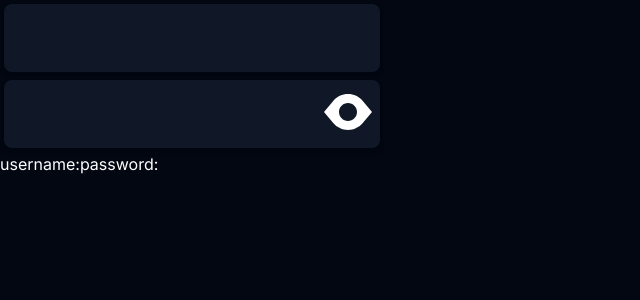
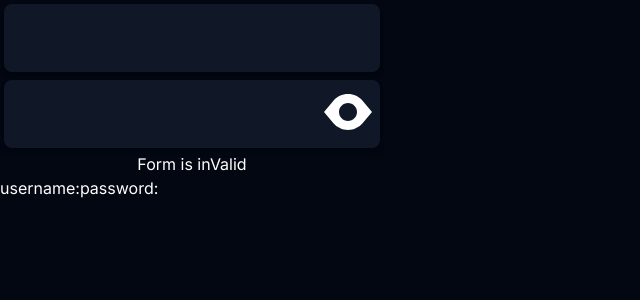
Before and after one commit to mk1MoreBugs/wrbmj, a Vue app in the folder frontend/: page / in a window 1280 px wide. Shown: the top 300 px of the page, without its empty margins (0-640 px from the left). Built offline with nearby package versions, Linux system fonts and the light colour scheme; the HTML template or start-up script is replaced by a standard one.

Commit message:
move logic in LoginCard into auth store

```diff
--- a/frontend/src/components/LoginCard.vue
+++ b/frontend/src/components/LoginCard.vue
@@ -1,19 +1,24 @@
 <script setup lang="ts">
-import { reactive } from "vue"
+import PasswordInput from "@/components/PasswordInput.vue"
+import {useAuthStore} from "@/stores/auth"
+
 import type { UserCredentials } from "@/models/UserCredentials.ts"
-import PasswordInput from "@/components/PasswordInput.vue"
 
-const userCredentials = reactive<UserCredentials>({ username: "", password: "" })
 
-const handlePasswordInput = (newValue: string) => {
-  userCredentials.password = newValue;
-};
+const store = useAuthStore()
+
+const userCredentials: UserCredentials = store.userCredentials
+
+const handleSubmit = () => {
+  store.login()
+}
+
 </script>
 
 <template>
-  <div class="w-96 flex flex-col">
-    <input
-      class="
+  <form @submit.prevent="handleSubmit">
+    <div class="w-96 flex flex-col">
+      <input class="
         bg-neutral
         flex justify-between
         m-1 min-h-[58px] h-[68px]
@@ -21,17 +26,18 @@ const handlePasswordInput = (newValue: string) => {
         shadow-md/20
         overflow-hidden
         focus-within:border-neutral focus-within:outline-secondary focus-within:outline-3
-      "
-      type="text"
-      v-model.trim="userCredentials.username"
-    />
-    <PasswordInput
-      id=""
-      label=""
-      :value=userCredentials.password
-      @update:value="handlePasswordInput"
-    />
-  </div>
+      " type="text" v-model.trim="userCredentials.username" />
+
+      <PasswordInput id="" label="" :value=userCredentials.password @update:value="store.handlePasswordInput" />
+
+      <button
+        type="submit"
+        :disabled="!store.isFormValid"
+      >
+        {{ store.isFormValid ? 'Login' : 'Form is inValid' }}
+    </button>
+    </div>
+  </form>
 
   <div class="w-96 flex flex-row">
     <p>username: {{ userCredentials.username }}</p>
--- a/frontend/src/stores/auth.ts
+++ b/frontend/src/stores/auth.ts
@@ -1,38 +1,39 @@
 import { ref, computed } from "vue"
 import { defineStore } from "pinia"
+import { reactive } from "vue"
+import type { UserCredentials } from "@/models/UserCredentials.ts"
 
 
 export const useAuthStore = defineStore("auth", () => {
-  const loginField = ref<string>('')
-  const passwordField = ref<string>('')
+  const userCredentials = reactive<UserCredentials>({ username: "", password: "" })
 
   const isFormValid = computed<boolean>(() => {
 
-    return loginField.value.length > 0 && passwordField.value.length > 8 // && todo
+    return userCredentials.username.length > 0 && userCredentials.password.length > 8 // && todo
   })
 
-  const setLoginField = (value: string): void => {
-    loginField.value = value
+  const handleUsernameInput = (value: string): void => {
+    userCredentials.username = value
   }
 
-  const setPasswordField = (value: string): void => {
-    passwordField.value = value
-  }
+  const handlePasswordInput = (newValue: string) => {
+  userCredentials.password = newValue;
+}
 
   function login() {
-    //todo
+    console.log('login!') //todo
   }
 
   return {
     // State
-     loginField, passwordField,
+     userCredentials,
 
      //Getters
      isFormValid,
 
      // Actions
-     setLoginField,
-    setPasswordField,
+     handleUsernameInput,
+    handlePasswordInput,
     login
   }
 })
```
